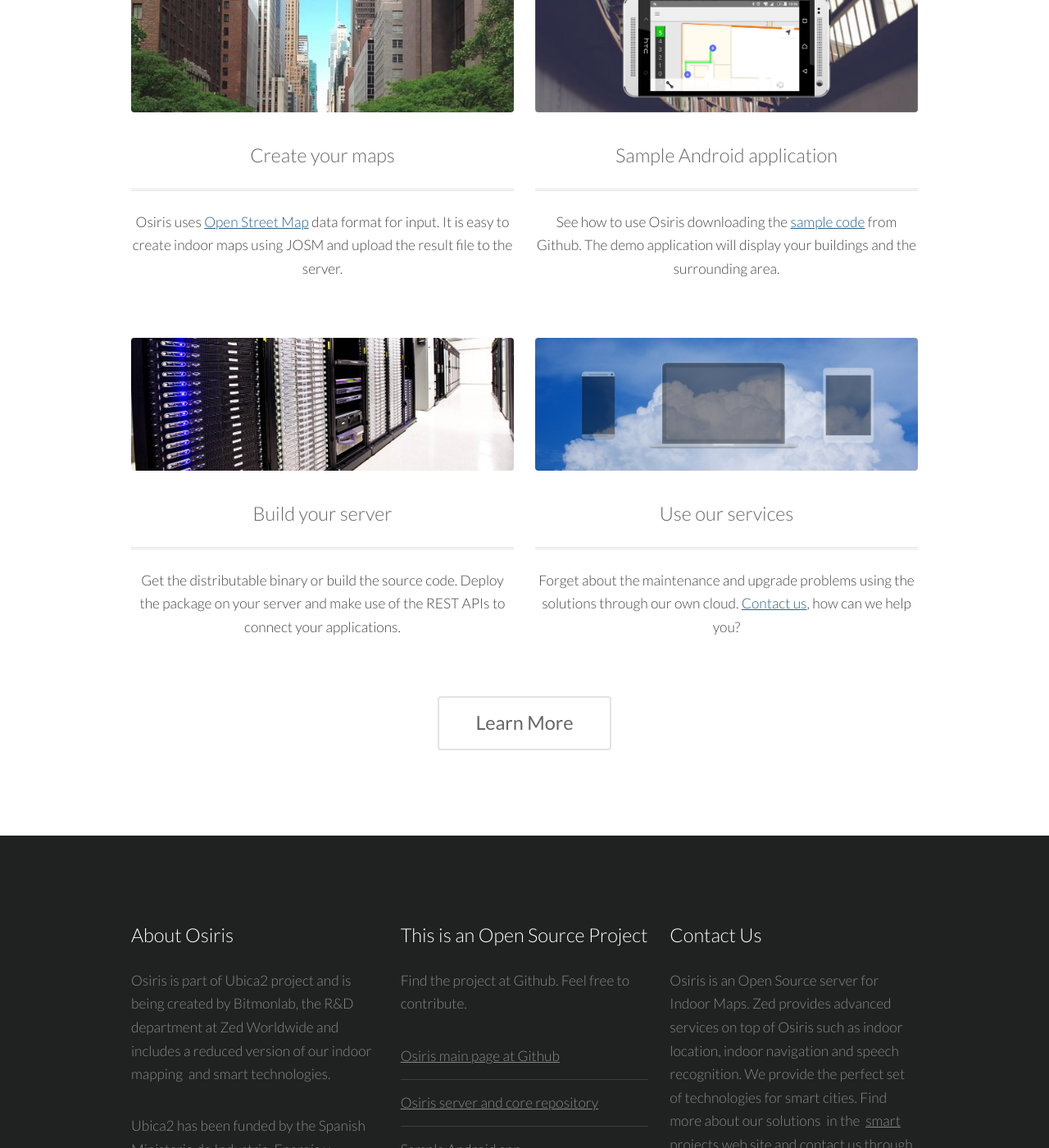
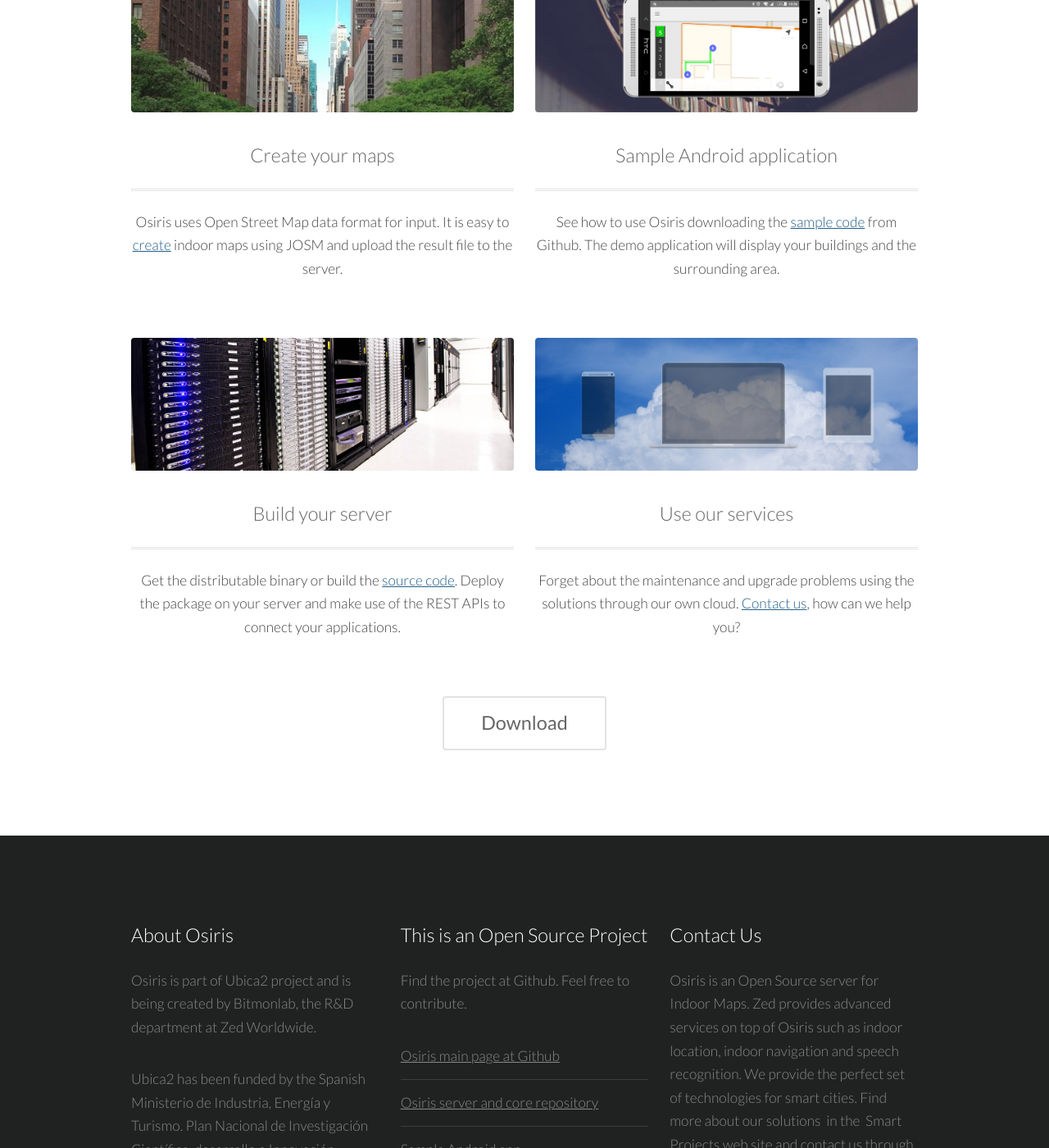
Before and after one commit to osiris-indoor/osiris-indoor.github.io, a Jekyll site: the page built from index.html, in a window 1280 px wide and 1400 px high, scrolled down 1661 px. Shown: the whole window at 82% size. Built offline with Jekyll 4.4.1, drawn with Linux system fonts in a browser that asks for light colours; some of the changed text lies outside the part shown.

Commit message:
Small changes on content

```diff
--- a/_includes/footer.html
+++ b/_includes/footer.html
@@ -5,8 +5,7 @@
         <section class="4u 6u(medium) 12u$(small)">
         <h3>About Osiris</h3>
         <p>Osiris is part of Ubica2 project and is being created by Bitmonlab, the R&amp;D department at
-            Zed Worldwide and includes a reduced version of our indoor
-            mapping&nbsp; and smart technologies.</p>
+            Zed Worldwide.</p>
         <p>
             <meta http-equiv="content-type" content="text/html; charset=utf-8">
             Ubica2 has been funded by the Spanish Ministerio de
@@ -40,8 +39,7 @@
             advanced services on top of Osiris such as indoor location, indoor
             navigation and speech recognition. We provide the perfect set of
             technologies for smart cities. Find more about our solutions&nbsp;
-            in the&nbsp; <a title="Smart Projects" href="http://smartprojects.zed.com/">smart
-            projects</a> web site and contact us through its <a title="Contact us"
+            in the&nbsp; Smart Projects web site and contact us through its <a title="Contact us"
             href="http://smartprojects.zed.com/?page_id=70">contact page</a>.</p>
         <ul class="alt">
             <li><a target="_blank" title="Smart Projects" href="http://smartprojects.zed.com/">Smart
--- a/_includes/home.html
+++ b/_includes/home.html
@@ -18,7 +18,7 @@
         </header>
         <div class="row 200%">
             <section class="4u 12u$(small)"> <i class="icon big rounded fa-building"></i>
-            <p>Building data is sent as a vector information, making easy the
+            <p>Building data is sent as vector information, making easy the
                 creation of applications representing your venues .</p>
             </section>
             <section class="4u 12u$(small)"> <i class="icon big rounded fa-map-marker"></i>
@@ -43,8 +43,7 @@
             <section class="feature 6u 12u$(small)"> <img class="image fit" src="images/pic01.jpg"
                 alt="">
             <h3 class="title">Create your maps</h3>
-            <p>Osiris uses <a href="http://wiki.openstreetmap.org/wiki/Main_Page">Open
-                Street Map</a> data format for input. It is easy to create
+            <p>Osiris uses Open Street Map data format for input. It is easy to <a href="mapping.html">create</a>
                 indoor maps using JOSM and upload the result file to the server.</p>
             </section>
             <section class="feature 6u$ 12u$(small)"> <img class="image fit" src="images/pic02.jpg"
@@ -57,7 +56,7 @@
             <section class="feature 6u 12u$(small)"> <img class="image fit" src="images/pic03.jpg"
                 alt="">
             <h3 class="title">Build your server</h3>
-            <p>Get the distributable binary or build the source code. Deploy the
+            <p>Get the distributable binary or build the <a href="https://github.com/osiris-indoor/osiris">source code</a>. Deploy the
                 package on your server and make use of the REST APIs to connect
                 your applications.</p>
             </section>
@@ -71,7 +70,7 @@
         </div>
         <footer>
             <ul class="actions">
-            <li> <a href="osiris.html" class="button alt big">Learn More</a> </li>
+            <li> <a href="https://github.com/osiris-indoor" class="button alt big">Download</a> </li>
             </ul>
         </footer>
         </div>
```
